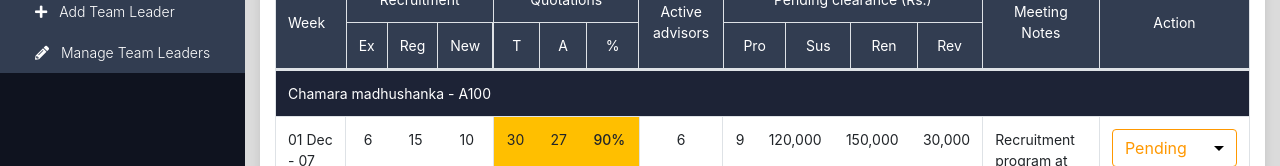
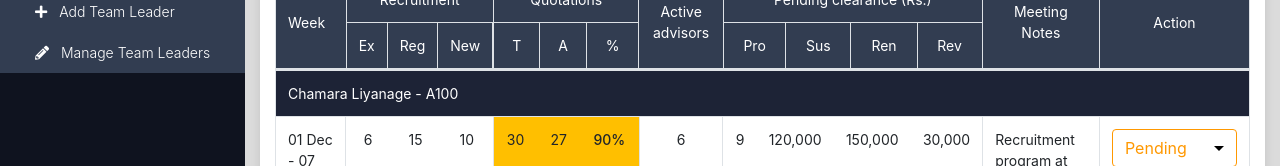
Before and after one commit to chamara-madhu/weekly-review-assign, a React (Create React App) app: page / in a window 1280 px wide. Shown: the part 282-448 px from the top of the page. Built offline with nearby package versions, Linux system fonts and the light colour scheme.

Commit message:
UX improvements

```diff
--- a/src/components/weekly-review/ReviewTable.jsx
+++ b/src/components/weekly-review/ReviewTable.jsx
@@ -7,9 +7,14 @@ function ReviewTable(props) {
     props.SortByStartDate.map((el) => (
       <tr key={el.id}>
         <td>
-          {moment.utc(el.week.start).local().format("DD MMM")}
-          {" - "}
-          {moment.utc(el.week.end).local().format("DD MMM YYYY")}
+          <p className="m-0">
+            {el.teamLeader.name + " - " + el.teamLeader.code}
+          </p>
+          <p className="m-0 text-muted">
+            {moment.utc(el.week.start).local().format("DD MMM")}
+            {" - "}
+            {moment.utc(el.week.end).local().format("DD MMM YYYY")}
+          </p>
         </td>
         <td className="p-0 border-left">
           <table className="w-100 text-center">
--- a/src/localDb/weeklyReviews.js
+++ b/src/localDb/weeklyReviews.js
@@ -32,7 +32,7 @@ export const weeklyReviews = [
       start: "2020-12-01T05:30:00+05:30",
       end: "2020-12-07T05:30:00+05:30",
     },
-    teamLeader: { code: "A100", name: "Chamara madhushanka" },
+    teamLeader: { code: "A100", name: "Chamara Liyanage" },
     recruitment: { existing: "6", registrations: "15", newCodes: "10" },
     quotations: { target: "30", actual: "27" },
     activeAdvisors: "6",
@@ -71,7 +71,7 @@ export const weeklyReviews = [
       start: "2020-12-15T05:30:00+05:30",
       end: "2020-12-23T05:30:00+05:30",
     },
-    teamLeader: { code: "A100", name: "Chamara madhushanka" },
+    teamLeader: { code: "A100", name: "Chamara Liyanage" },
     recruitment: { existing: "8", registrations: "12", newCodes: "10" },
     quotations: { target: "25", actual: "5" },
     activeAdvisors: "5",
```
Also changed, not shown: 1 other file (tests, documents, lock files or other folders).
